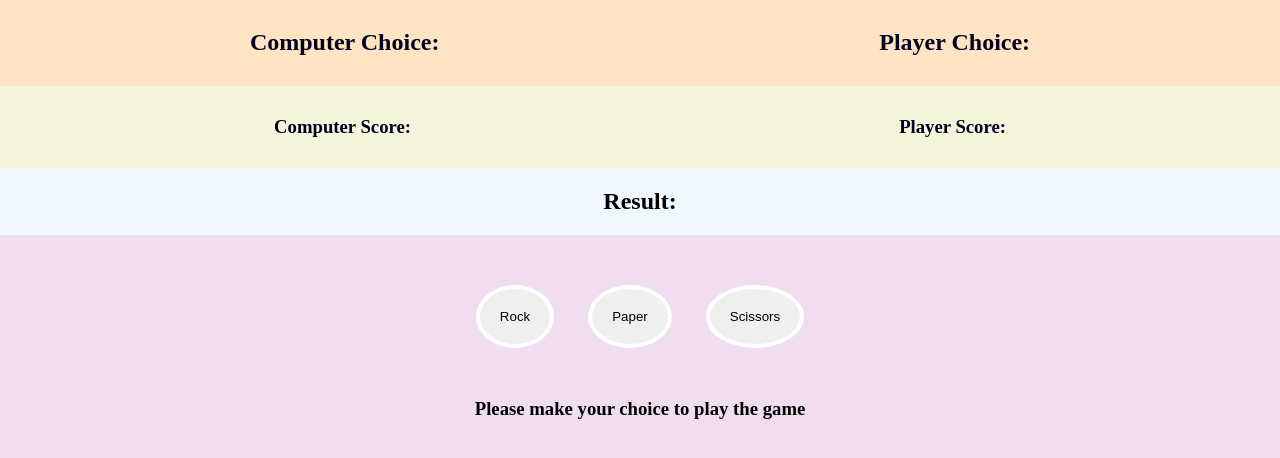
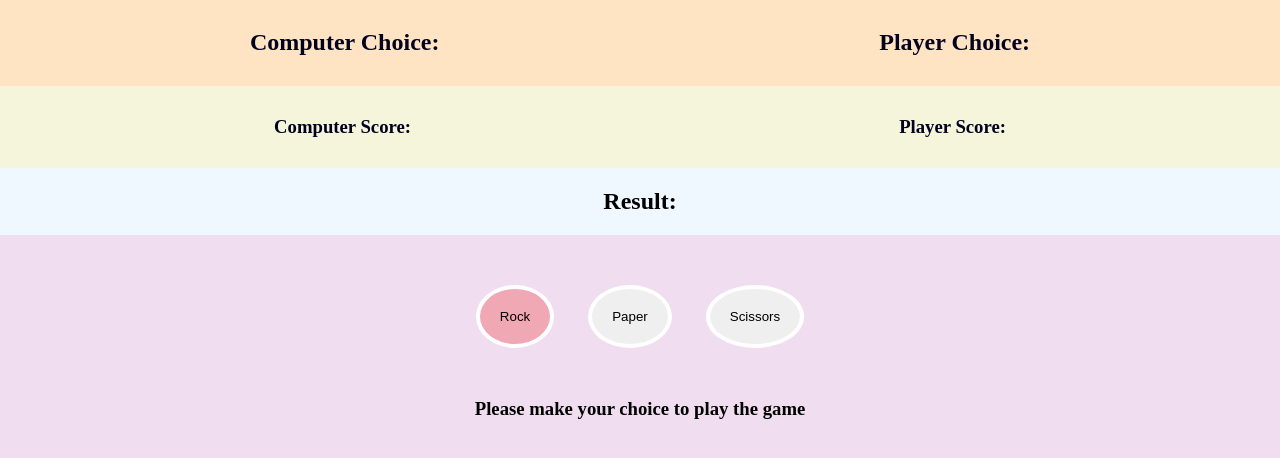
Before and after one commit to Kadunapikin/RockPaperScissors, a plain HTML site: page RockPaperScissors.html in a window 1280 px wide. In both pictures the pointer is over the button "Rock". Shown: the part 78-536 px from the top of the page. Drawn offline with Linux system fonts and the light colour scheme.

Commit message:
add a hover property to choice class

```diff
--- a/style.css
+++ b/style.css
@@ -49,6 +49,11 @@ background-color: beige;
     margin: 0px 15px;
 }
 
+.choice:hover {
+    cursor: pointer;
+    background: rgb(241, 168, 181);
+}
+
 .decide {
     text-align: center;
 }
```
